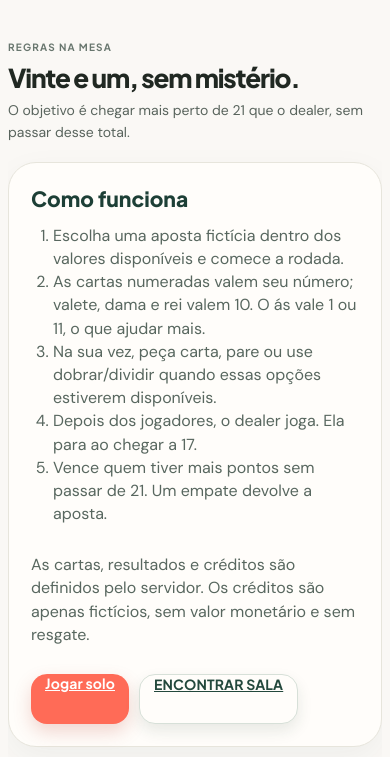
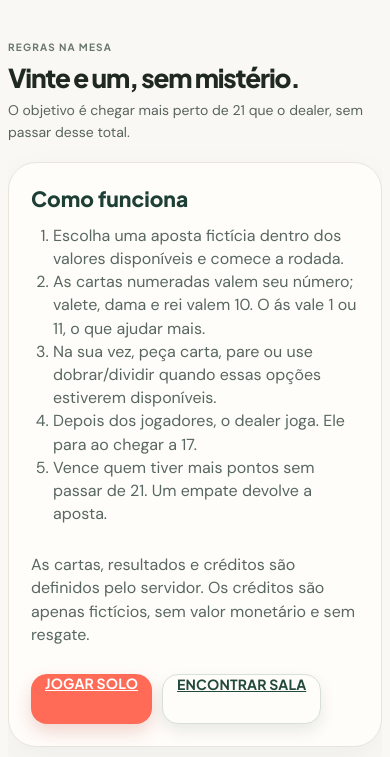
Before and after one commit to andresant-ana/mesa21, a website built with Vite: page como-jogar.html in a window 390 px wide. Shown: the part 87-844 px from the top of the page. Built offline with nearby package versions, Linux system fonts and the light colour scheme; no server answers.

Commit message:
Fix responsive game styles and dealer wording

```diff
--- a/como-jogar.html
+++ b/como-jogar.html
@@ -21,6 +21,6 @@
     <nav class="room-nav" aria-label="Navegação principal"><a class="room-nav-link" href="/">Salas</a><a class="room-nav-link" href="/solo.html">JOGAR SOLO</a><a class="room-nav-link" href="/ranking.html">Ranking</a><a class="room-nav-link active" href="/como-jogar.html">Como jogar</a><a class="room-nav-link" href="/conta.html" data-nav-account>Entrar / Criar conta</a></nav>
   </header>
   <main class="how-main"><section class="intro"><div><p class="eyebrow">REGRAS NA MESA</p><h1>Vinte e um, sem mistério.</h1><p class="intro-copy">O objetivo é chegar mais perto de 21 que o dealer, sem passar desse total.</p></div></section>
-    <section class="how-card"><h2>Como funciona</h2><ol><li>Escolha uma aposta fictícia dentro dos valores disponíveis e comece a rodada.</li><li>As cartas numeradas valem seu número; valete, dama e rei valem 10. O ás vale 1 ou 11, o que ajudar mais.</li><li>Na sua vez, peça carta, pare ou use dobrar/dividir quando essas opções estiverem disponíveis.</li><li>Depois dos jogadores, o dealer joga. Ela para ao chegar a 17.</li><li>Vence quem tiver mais pontos sem passar de 21. Um empate devolve a aposta.</li></ol><p>As cartas, resultados e créditos são definidos pelo servidor. Os créditos são apenas fictícios, sem valor monetário e sem resgate.</p><div class="how-cta"><a class="button button-primary" href="/solo.html">Jogar solo</a><a class="button button-soft" href="/">ENCONTRAR SALA</a></div></section>
+    <section class="how-card"><h2>Como funciona</h2><ol><li>Escolha uma aposta fictícia dentro dos valores disponíveis e comece a rodada.</li><li>As cartas numeradas valem seu número; valete, dama e rei valem 10. O ás vale 1 ou 11, o que ajudar mais.</li><li>Na sua vez, peça carta, pare ou use dobrar/dividir quando essas opções estiverem disponíveis.</li><li>Depois dos jogadores, o dealer joga. Ele para ao chegar a 17.</li><li>Vence quem tiver mais pontos sem passar de 21. Um empate devolve a aposta.</li></ol><p>As cartas, resultados e créditos são definidos pelo servidor. Os créditos são apenas fictícios, sem valor monetário e sem resgate.</p><div class="how-cta"><a class="button button-primary" href="/solo.html">JOGAR SOLO</a><a class="button button-soft" href="/">ENCONTRAR SALA</a></div></section>
   </main>
 </div><script type="module" src="/src/client/navigation.ts"></script></body></html>
```
